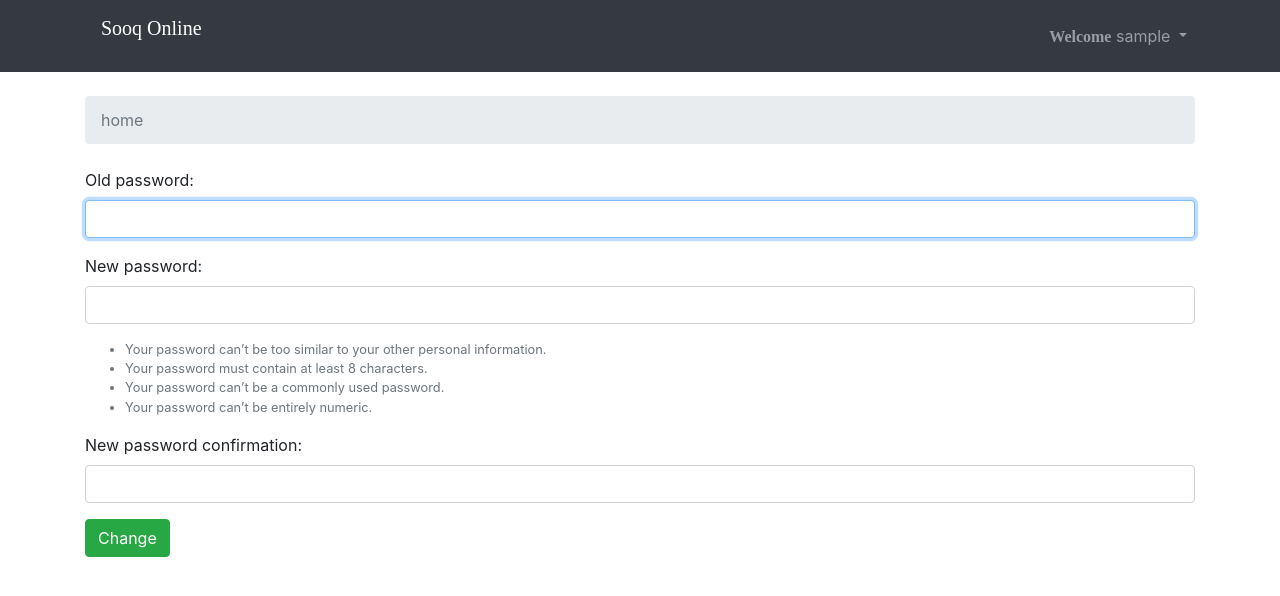
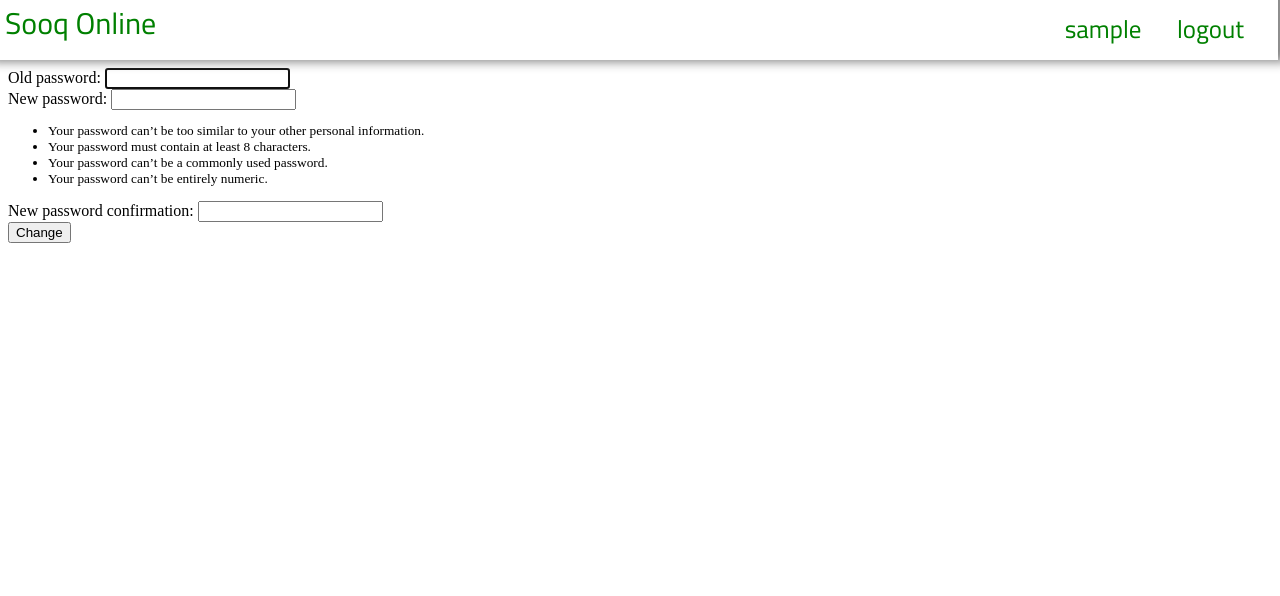
Before and after one commit to MohamedRaed648/sooq_onlines, a Django app: page /Change_Passowrd in a window 1280 px wide. Shown: the top 596 px of the page. Run offline with Django 3.2, Linux system fonts and the light colour scheme; the visitor is signed in with stand-in values (Sample User, id 1); some libraries are stand-ins or nearby versions.

Commit message:
imporve design

```diff
--- a/sooq/models.py
+++ b/sooq/models.py
@@ -9,10 +9,10 @@ class Prodects(models.Model):
 class Posts(models.Model):
     type_of_prodect=models.CharField(max_length=40)
     prodect_cost=models.IntegerField(default=0)
-    prd_post_rel=models.ForeignKey(Prodects,related_name="User",on_delete=models.CASCADE)
+    prd_post_rel=models.ForeignKey(Prodects,related_name="Post",on_delete=models.CASCADE)
     discripe_prodect=models.CharField(max_length=400)
     post_date=models.DateTimeField(auto_now_add=True)
-    post_create=models.ForeignKey(User,related_name="User",on_delete=models.CASCADE)
+    post_create=models.ForeignKey(User,related_name="Post",on_delete=models.CASCADE)
 
 
 class Chat(models.Model):
--- /dev/null
+++ b/static/css/back-img.css
@@ -0,0 +1,6 @@
+body {
+    /* background-image:url(../img/wallpaperflare.com_wallpaper\ \(2\).jpg) ;
+    background-repeat: no-repeat;
+    background-size: cover; */
+    background-color: rgb(255, 255, 255);
+}
--- /dev/null
+++ b/static/css/base.css
@@ -0,0 +1,54 @@
+*{
+    -webkit-box-sizing: border-box;
+    box-sizing: border-box;
+}
+
+.h-1{
+    width: 1278px;
+    /* height: 100%; */
+    /* display: inline-block; */
+    background-color: white;
+    color: green;
+    position: relative;
+    bottom: 8px;
+    left: -8px;
+    height: 60px;
+    padding: 5px;
+    box-shadow:0px -7px 10px 9px #888;
+}
+.h-1 span{
+    text-align: center;
+    /* font-size: large; */
+    font-family: 'Cairo', sans-serif;
+    position: relative;
+    font-size: 30px;
+    bottom: 10px;
+}
+
+.contianer{
+    list-style-type: none;
+    margin: 0px;
+    padding: 0px;
+    position: absolute;
+    top: 5px;
+    right: 19px;
+    font-family: 'Cairo', sans-serif;
+}
+
+.contianer li {
+    display: inline;
+    font-size: 25px;
+    padding: 15px;
+}
+a{
+    text-decoration:none ;
+    color: green;
+}
+a:hover{
+    color: rgba(0, 0, 0, 0.26);
+
+}
+.none:hover{
+    color: green;
+
+}
--- a/template/Posts.html
+++ b/template/Posts.html
@@ -27,7 +27,10 @@
         </div>
     {%for i in queryset%}
   <div class="div">
-      sd
+      {{i.type_of_prodect}}
+      {{i.discripe_prodect}}
+      {{i.post_date}}
+      {{i.post_create.username}}
   </div>
     {%if user == i.post_create%}
     <div>
--- a/template/Profile.html
+++ b/template/Profile.html
@@ -14,9 +14,7 @@
 
 {%block contant%}
 <div class='left'>
-    <ol  class ="breadcrumb my-4" >
-        <li class='breadcrumb-item  '>account</li>
-    </ol>
+
     <p>{{user_de.username}}</p>
     <p>{{user_de.first_name}}</p>
     <p>{{user_de.last_name}}</p>
--- a/template/base.html
+++ b/template/base.html
@@ -4,66 +4,47 @@
     <head>
         <meta charset="UTF-8">
         <title>{%block title%}{%endblock%}</title>
+        <meta name="description" content="This Is Our Online Store" />
+        <link rel="stylesheet" href="{% static 'css/base.css'%}">
+        <link rel="preconnect" href="https://fonts.googleapis.com">
+        <link rel="preconnect" href="https://fonts.gstatic.com" crossorigin>
+        <link rel="stylesheet" href="{% static 'css/back-img.css'%}">
+        <link href="https://fonts.googleapis.com/css2?family=Cairo&display=swap" rel="stylesheet">
         {%block style%}{%endblock%}
-    <link rel="stylesheet" href="{% static 'css/bootstrap.min.css'%}">
+    </head>
+    <body>
+        <header class='h-1'>
+            <a class="none" href="{% url 'home'%}" >
+                <span>Sooq Online</span>
 
-</head>
-
-<body>
-{%block body%}
-<nav class="navbar navbar-expand-sm navbar-dark bg-dark">
-    <div class="container">
-     <a class="navbar-brand" href="{%url 'home'%}"><p style="font-family:Segoe Script;color:black;">Sooq Online</a>
-       <button class="navbar-toggler" type="button" data-toggle="collapse" data-target="#mainMenu" aria-controls="mainMenu" aria-expanded="false" aria-label="Toggle navigation">
-         <span class="navbar-toggler-icon"></span>
-        </button>
-
-
-  <div class="collapse navbar-collapse" id="mainMenu">
+            </a>
+            <ul class="contianer">
                 {%if user.is_authenticated%}
-    <ul class="navbar-nav ml-auto">
-      <li class="nav-item dropdown">
-          <a class="nav-link dropdown-toggle" "href="#"  id="userMenu" data-toggle="dropdown" aria-haspopup="true" aria-expanded="false">
-            <strong style="font-family:Segoe Script;" >Welcome</strong>
-            {{ user.username }}
+                <li class='user-name'>
+                    <a  href="{% url 'profile' user.id%}">
+                        {{user.username}}
                     </a>
-
-        <div class="dropdown-menu dropdown-menu-right" aria-labelledby="userMenu">
-          <a class="dropdown-item" href="{%url 'profile'  user.id%}">My account</a>
-          <a class="dropdown-item" href="{%url 'change'%}">Change password</a>
-          <div class="dropdown-divider"></div>
-          <a class="dropdown-item" href="{% url 'logout' %}">Log out</a>
-        </div>
                 </li>
+                <li>
+                    <a href="{%url 'logout'%}">
+                        logout
+                    </a>
+                </li>
+                {%else%}
+                <li>
+                    <a href="{% url 'login'%}">
+                        login
+                    </a>
+                </li>
+                <li>
+                    <a href="{% url 'sign_up'%}">
+                        sign-up
+                    </a>
+                </li>
+                {%endif%}
             </ul>
-      {%else%}
-      <form class="form-inline ml-auto">
-      <a href="{%url 'login'%}" class="btn btn-outline-secondary">login</a>
-      <a href="{%url 'sign_up'%}" class="btn btn-primary ml-2">Signup</a>
-      </form>
-          {%endif%}
-
-  </div>
-</div>
-</nav>
-
-<div class='container'>
-<ol  class ="breadcrumb my-4" >
-  {%block breadcrumb%}
-  {%endblock%}
-
-</ol>
+        </header>
         {%block contant%}{%endblock%}
-
-
-
-{%endblock%}
-<script src='{%static 'js\jquery-3.4.1.min.js'%}'> </script>
-<script src='{%static 'js\popper.min.js'%}'> </script>
-<script src='{%static 'js\bootstrap.min.js'%}'> </script>
     </body>
-{%block script%}
-
-{%endblock%}
 
 </html>
```
Also changed, not shown: sooq/views.py (+5 -2 lines), static/css/s.css (deleted, +0 -17 lines), static/css/st.css (added, +38 -0 lines), static/css/style.css (deleted, +0 -47 lines), template/baseaa.html (added, +89 -0 lines), template/home.html (+20 -13 lines), sooq/migrations/0009_auto_20210630_1507.py (added), static/img/4.jpg (deleted), static/img/home (1).jpg (added), static/img/loupe-svg.svg (added), static/img/search.svg (added), static/img/wallpaperflare.com_wallpaper (2).jpg (added). Lines whose indentation alone changed are shown as unchanged.
